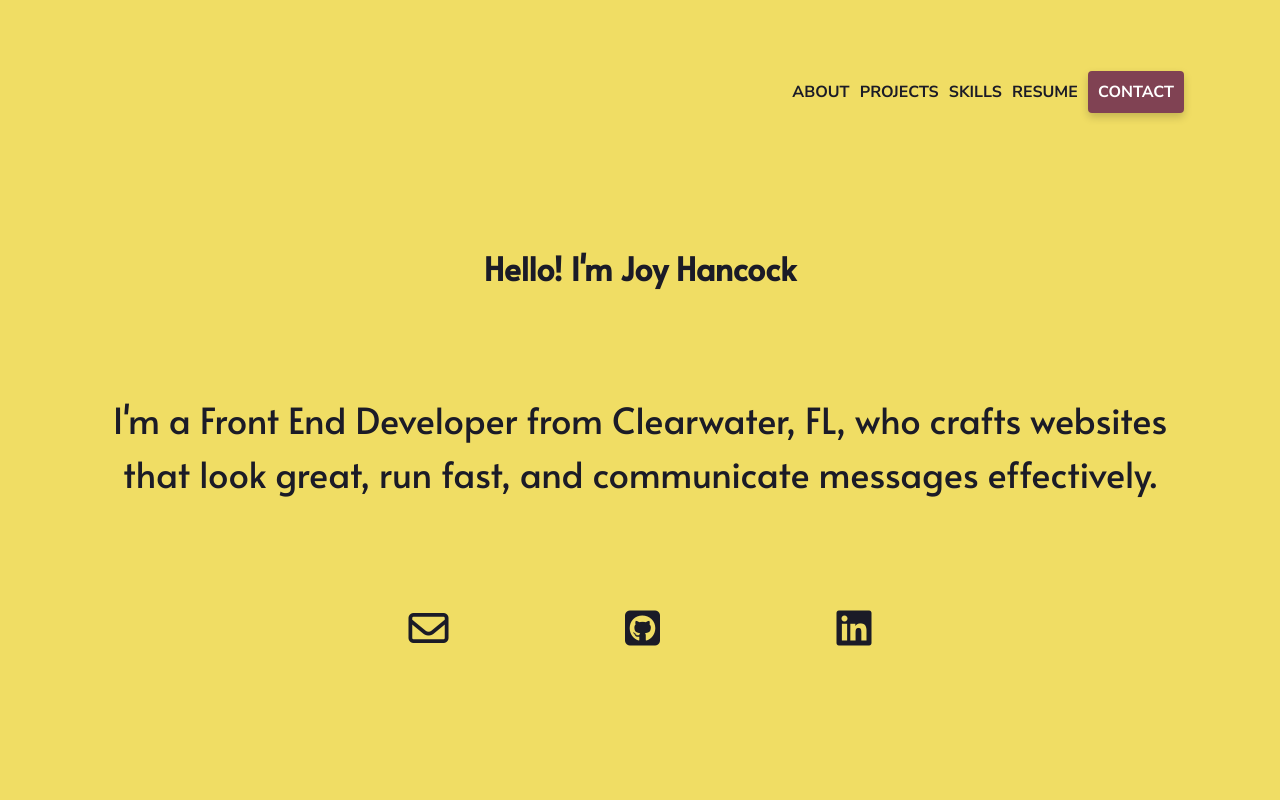
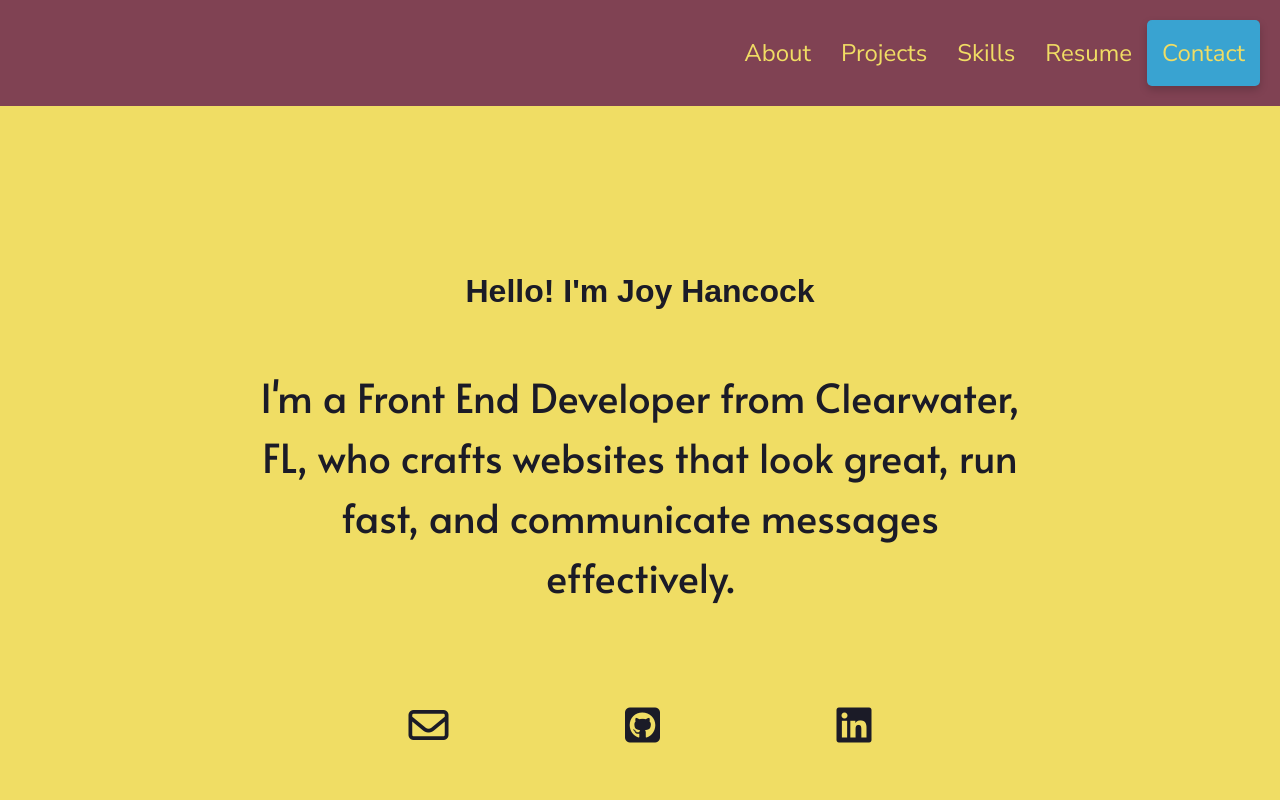
Before and after one commit to joy-hancock/my-portfolio, a website built with Parcel: page index.html in a window 1280 px wide. Shown: the top 800 px of the page. Built offline with nearby package versions, Linux system fonts and the light colour scheme.

Commit message:
Added responsive menu

```diff
--- a/css/main.css
+++ b/css/main.css
@@ -92,6 +92,12 @@
     font-size: 16px;
   }
 
+* {
+  box-sizing: border-box;
+  padding:0;
+  margin:0;
+}
+
   body {
     font-family: 'Nunito Sans', sans-serif;
     font-size: 1em;
@@ -100,33 +106,14 @@
     color: white;
     position: absolute;
   }
+
   p {
     font-size: 1.25rem;
   }
 
-  li {
-    margin: 0;
-    font-size: 1.25rem;
-  }
-
-  ul,
-  ol {
-    list-style-type: none;
-    margin: 0;
-    padding: 0;
-  }
-
-  a {
-    color: #1b1b27;
-    text-decoration: none;
-  }
-
-  h1, h2, h3, h4 {
-    margin: 0;
-  }
 
   h1 {
-    font-family: 'Alata', sans-serif;
+    font-family: 'Nunito-sans', sans-serif;
     font-size: 2.5rem;
     font-weight: 600;
     color: #1b1b27;
@@ -135,7 +122,7 @@
 
   h2 {
     font-family: 'Alata', sans-serif;
-    font-size: 2.25rem;
+    font-size: 2rem;
     font-weight: 500;
     width: 100%;
   }
@@ -143,11 +130,13 @@
   h3 {
     font-family: 'Alata', sans-serif;
     font-size: 1.75rem;
+    margin: 0 0 40px 0;
   }
 
   h4 {
     font-family: 'Alata', sans-serif;
     font-size: 1.5rem;
+    margin: 0 0 20px 0;
   }
 
 
@@ -155,6 +144,7 @@
   span {
     font-weight:700;
     font-size: 1.125rem;
+    margin-top: 20px;
   }
 
   address {
@@ -183,10 +173,6 @@
     }
 
 
-  span {
-    margin-top: 20px;
-  }
-
   figure {
 
     margin: 20px 0 40px 0;
@@ -209,93 +195,22 @@
     width: 85%;
   }
 
-  h1,
-  h2,
-  h3,
-  h4,
-  h5,
-  h6
-  {
-    margin: 0;
-  }
 
   /************ Margins and paddings for elements *********/
 
 
-    h3 {
-      margin: 0 0 40px 0;
+ .skill,
+  .tool {
+    background-color: #804253;
+    border-radius: 4px;
+    padding: 10px;
+    font-weight: 400;
+    text-transform: uppercase;
+    box-shadow: 0 4px 8px 0 rgba(0,0,0,0.19);
+    color:white;
+    padding: 15px;
   }
 
-    h4 {
-      margin: 0 0 20px 0;
-    }
-
-  header {
-    padding:30px 0 80px 0;
-  }
-
-
-  header nav {
-    padding: 0px 0 60px 0;
-  }
-
-  header nav ul li {
-    margin-bottom: 20px;
-  }
-
-
-  header .icons {
-    margin:60px 0 40px 0;
-
-  }
-
-  #projects {
-    padding: 60px 0 80px 0;
-  }
-
-  #projects h2 {
-    margin: 0 0 50px 0;
-  }
-
-  #projects p {
-    margin: 0;
-  }
-
-
-
-  .project-text {
-    margin: 0 0 30px 0;
-  }
-
-  .project-link-button {
-    margin: 40px 0 40px 0;
-  }
-
-
-  #skills {
-    padding: 60px 0 80px 0;
-  }
-
-  #skills h2 {
-    margin: 0 0 50px 0;
-  }
-
-  #skills h3 {
-    margin: 0
-  }
-
-  .skills-wrapper {
-    padding: 0 0 40px 0;
-  }
-
-  .skills-wrapper {
-    margin: 0 0 40px 0;
-  }
-
-  .skill,
-  .tool {
-    padding: 15px;
-  }
 
   .skill {
     margin: 20px 0;
@@ -308,21 +223,6 @@
     padding: 0 0 80px 0;
   }
 
-  #about-section {
-    padding: 80px 0;
-  }
-
-  .about-me h2 {
-    margin: 0 0 40px 0;
-  }
-
-  .hobbies p{
-    margin-bottom: 20px;
-  }
-
-  .resume-button {
-   margin-top: 20px;
-  }
 
 
 
@@ -366,87 +266,118 @@
 header {
   color: #1b1b27;
   background-color: #F0DD64;
+}
 
-
+header h1 {
+  padding: 60px 0 30px 0;
 }
 
 
-  header h2 {
-    margin: 60px 0 0 0;
+
+nav {
+  background-color: #804253;
+  padding: 30px 15px;
+  width: 100%;
 }
 
-header nav {
-  display: flex;
-  flex-flow: row wrap;
-  justify-content: center;
+a {
+  color: #f0dd64;
+  text-decoration: none;
+  font-size: 1.5rem;
 }
 
-  header nav ul {
-    display: flex;
-    justify-content: space-between;
+.menu {
+  list-style: none;
 }
 
-  header nav ul li {
-    font-size: 1rem;
-    font-weight: bold;
-    text-transform: uppercase;
+
+
+
+.item.button  {
+  background-color:#39a3d1;
+  border-radius: 5px;
+  box-shadow: 0 4px 8px 0 rgba(0,0,0,0.19);
 }
 
-  header nav ul li a{
-    color: #1b1b27;
+
+.item.button:hover {
+  background-color: #f0dd64;
 }
 
-  header nav ul li a:hover {
+.item.button a {
+  color: #f0dd64;
+    padding: 2px;
+}
+
+.item.button a:hover{
   color: #804253;
 }
 
-  nav #contact-button  {
-    background-color:#804253;
-    border-radius: 4px;
-    padding: 10px 10px;
-    color: white;
-    box-shadow: 0 4px 8px 0 rgba(0,0,0,0.19);
 
+/* Mobile Menu */
+.menu {
+  display:flex;
+  flex-wrap: wrap;
+  justify-content: flex-end;
+  align-items:center;
 }
 
-  nav #contact-button:hover {
-    background-color: #1b1b27;
-    color: #F0DD64;
+.menu li a {
+  display: block;
+  padding: 15px;
+}
 
+.toggle {
+  order: 1;
+  font-size: 1.3em;
+  margin-right:0;
+}
+
+.item.button {
+  order: 2;
+}
+
+.item {
+  order: 3;
+  width: 100%;
+  text-align: center;
+  display: none;
+}
+
+.active .item {
+  display: block;
 }
 
 
-  header h3 {
-    line-height: 1.5;
+/* Social icons */
 
+.icons {
+    margin:30px 0 60px 0;
+    width:100%
   }
 
-  header .icons {
-    width:100%;
-
-
-  }
-
-header .contact-icons {
+.contact-icons {
   display: flex;
   justify-content: center;
 }
 
-  header .contact-icons ul {
+  .contact-icons ul {
     width: 75%;
     display: flex;
     justify-content: space-evenly;
 
   }
-  header .contact-icons li {
+  .contact-icons li {
     display: flex;
     justify-content: center;
     align-items: center;
-    font-size: 2.5rem;
+
   }
 
   .contact-icons li a {
     transition: 1s ease;
+    color: #1b1b27;
+      font-size: 2.5rem;
   }
 
   .contact-icons li a:hover {
@@ -457,16 +388,25 @@ header .contact-icons {
     transition: 1s ease;
   }
 
+
+  /* Intro */
+
   /**************** Projects ********************/
+
   #projects {
     background-color: #804253;
+    padding: 60px 0 80px 0;
   }
 
   #projects h2 {
     text-align: center;
     color: white;
+    margin: 0 0 50px 0;
   }
 
+.project-text {
+    margin: 0 0 30px 0;
+  }
 
   .project-container {
     display: flex;
@@ -483,8 +423,6 @@ header .contact-icons {
     align-items: center;
   }
 
-
-
   .single-project h3 {
     font-weight: bold;
     margin-bottom: 40px;
@@ -495,19 +433,19 @@ header .contact-icons {
     width: 100%;
   }
 
-
-  span {
+  .single-project span {
     font-weight: 700;
   }
 
   .project-link-button {
+    font-size: 1em;
     background-color: #F0DD64;
     padding: 10px;
     border-radius: 4px;
     font-weight: 700;
     text-transform: uppercase;
     color: #1b1b27;
-
+      margin: 40px 0 40px 0;
   }
 
   .project-link-button:hover {
@@ -520,6 +458,7 @@ header .contact-icons {
 
   #skills {
     background-color: #F0DD64;
+    padding: 60px 0 80px 0;
   }
 
   #skills h2
@@ -527,37 +466,46 @@ header .contact-icons {
     color: #804253;
   }
 
+  #skills h2 {
+    margin: 0 0 50px 0;
+  }
+
+  #skills h3 {
+    margin: 0
+  }
+
+  .skills-wrapper {
+    padding: 0 0 40px 0;
+    margin: 0 0 40px 0;
+  }
+
   .subheader {
     color: #804253;
   }
-
-  .skill,
-  .tool {
-    background-color: #804253;
-    border-radius: 4px;
-    padding: 10px;
-    font-weight: 400;
-    text-transform: uppercase;
-    box-shadow: 0 4px 8px 0 rgba(0,0,0,0.19);
-    color:white;
-  }
-
 
 
   /******************* About Section ****************/
 
   #about-section {
     background-color: #804253;
+    padding: 80px 0;
   }
 
   #about-section .content-wrapper {
     width: 85%;
-
   }
 
+  .about-me h2 {
+    margin: 0 0 40px 0;
+  }
 
+  .hobbies p{
+    margin-bottom: 20px;
+  }
 
-
+  .resume-button {
+   margin-top: 20px;
+  }
 
   .about-me h3 {
     color: white;
@@ -739,7 +687,7 @@ header .contact-icons {
      Modify as content requires.
      ========================================================================== */
 
-  @media only screen and (min-width: 768px) {
+  @media only screen and (min-width: 700px) {
     /* Style adjustments for viewports that meet the condition */
 
   /**************************** Tablet Styles *******************************/
@@ -747,14 +695,59 @@ header .contact-icons {
   /************ Margins and paddings for Tablet elements *********/
 
   header {
-    padding: 80px 0 80px 0;
+    padding: 0 0 60px 0;
   }
 
-  header nav {
-    padding: 0px 0 80px 0;
+  h1 {
+    font-size: 2.5em;
   }
 
-  .intro {
+  h2 {
+    font-size: 2em;
+  }
+
+.menu {
+  justify-content: center;
+}
+
+
+
+
+
+.item.button {
+  display:none;
+}
+
+
+
+.toggle {
+  flex: 1;
+  text-align: right;
+  order: 2;
+}
+
+/* Button up from tablet screen */
+.menu li.button a {
+  padding: 10px 15px;
+  margin: 5px 0;
+}
+
+.button a {
+  background: #39a3d1;
+  border-radius: 5px;
+}
+
+.button a:hover {
+  text-decoration: none;
+}
+
+.button:not(.secondary) a:hover {
+  background: #F0DD64;
+}
+
+/* Intro section */
+
+  #intro {
     padding-top: 80px;
   }
 
@@ -822,7 +815,8 @@ header .contact-icons {
 
   /* Header */
 
-  header h1 { width: 100%;
+  header h1 {
+    width: 100%;
   }
 
   header .content-wrapper {
@@ -831,25 +825,7 @@ header .contact-icons {
     flex-flow: row wrap;
   }
 
-  header nav {
-    display: flex;
-    justify-content: center;
-    width: 100%;
-    text-transform: uppercase;
-  }
-
-  header nav ul {
-    display: flex;
-    justify-content: space-between;
-    width: 80%;
-  }
-
-  header nav ul li {
-    font-size: 1rem;
-  }
-
-
-  header .intro {
+  #intro{
     display: flex;
     justify-content: center;
     flex-flow: row wrap;
@@ -937,32 +913,25 @@ header .contact-icons {
   }
 
 
-  @media only screen and (min-width: 1200px) {
+  @media only screen and (min-width: 960px) {
     /* Style adjustments for viewports that meet the condition */
 
   /**************************** Desktop Styles *******************************/
 
   /************ Margins and paddings for elements *********/
 
+  h1 {
+    font-size: 3em;
+  }
 
-
-  header {
-    padding: 80px 0 140px 0;
+  h2 {
+    font-size: 2.5em;
   }
 
 
+.icons {
+  padding-top: 60px;
 
-  header h1 {
-    margin: 0 0 40px 0;
-  }
-
-  .intro {
-    padding: 40px 0 0 0;
-  }
-
-  header .icons {
-    margin-top: 100px;
-    padding-bottom: 140px;
 }
 
   #projects {
@@ -984,7 +953,7 @@ header .contact-icons {
 
 
   #about-section {
-    padding: 140px 0 160px 0;
+    padding: 120px 0 160px 0;
   }
 
   .about-me h1 {
@@ -1004,18 +973,52 @@ header .contact-icons {
   /***********Header***********/
 
 header .content-wrapper {
-    justify-content: flex-end;
+  display: flex;
+  align-items: center;
+  align-content: center;
 }
 
-  header nav {
-    justify-content: flex-end;
-    width: 45%;
+  header h2 {
+    width: 70%;
+    display: flex;
+    align-items: center;
+    font-size: 2.5em;
   }
 
-  header nav ul {
-    display: flex;
-    justify-content: space-between;
-    width: 80%;
+/* Desktop Menu */
+
+nav {
+  display:flex;
+  flex-flow: column wrap;
+  align-content: flex-end;
+  font-size: 1.5rem;
+  padding: 20px;
+}
+
+.menu {
+  align-items: center;
+  flex-wrap: nowrap;
+  background: none;
+}
+
+
+
+.item {
+  order: 1;
+  position: relative;
+  display: block;
+  width: auto;
+}
+
+
+.item.button {
+  padding: 0;
+  order: 2;
+  display: block;
+}
+
+.toggle {
+  display: none;
 }
 
 
@@ -1040,15 +1043,19 @@ header .contact-icons {
 
   .about-wrapper{
     justify-content: space-between;
-    align-items: center;
+
   }
 
   #about-section figure {
     width: 40%;
+    padding-top: 80px;
   }
+
+
 
   #profile-pic img {
     width: 80%;
+    padding-top: 20px;
   }
 
   .about-me-wrapper {
--- a/index.html
+++ b/index.html
@@ -30,28 +30,34 @@
   <!--Add your site or application content here-->
 <!--Header-->
   <header>
-    <div class="content-wrapper">
+
+      <!--Menu Wrapper-->
 <nav>
-        <ul>
-          <li>
+  <ul class='menu'>
+
+    <li class='item'>
       <a href=#about-section>About</a>
     </li>
-          <li>
+    <li class='item'>
       <a href=#projects>Projects</a>
     </li>
-          <li>
+    <li class='item'>
       <a href=#skills>Skills</a>
     </li>
-
-          <li> <a href= "https://documentcloud.adobe.com/link/track?uri=urn:aaid:scds:US:68b4f2cd-32e0-4ab0-b05f-c3628c4f131a" target="_blank">Resume</a>
+    <li class='item'>
+      <a href= "https://adobe.ly/3EHapYJ" target="_blank">Resume</a>
     </li>
-          <li>
-            <a href=#contact id="contact-button">Contact</a>
+    <li class='item button'>
+      <a href=#contact>Contact</a>
+    </li>
+    <li class='toggle'><a href='#'><i class='fas  fa-bars'></i></a>
     </li>
   </ul>
 </nav>
-      <div class="intro">
-          <h1>Hello! I'm Joy Hancock</h1>
+  <div class="content-wrapper">
+      <div id="intro">
+          <h1>Hello!
+             I'm Joy Hancock</h1>
           <h2>I'm a Front End Developer from Clearwater, FL, who crafts websites that look great, run fast, and communicate messages effectively.</h2>
       </div>
       <div class="icons">
@@ -251,13 +257,14 @@
             <div class = "about-me-wrapper">
               <div class="about-me">
               <h2>About Me</h2>
-
               <p>
               Front  End  Developer specializing  in  dynamic  web applications  with  a  strong executive  and  project management  background.</p>
+              <br>
              <p> Having lived in five different countries around the world, I enjoy challenging myself to find the best way to communicate in a foreign language. This is what I love most about being a web developer. The vast array of coding languages provides me the freedom to find the best way of creating dynamic and interactive applications that can translate any idea, no matter how abstract, into an immersive and engaging user experience.
             </p>
+            <br>
               <p>When I'm not coding, I'm either brushing up on my Russian or engaged in deep discussion about the logical fallacies of Star Trek's Prime Directive.</p>
-
+            <br>
               <span>I can't wait to work with you!</span>
               </div>
 
```
Also changed, not shown: css/main-copy.css (added, +30 -0 lines), 1 other file. Lines whose indentation alone changed are shown as unchanged.
